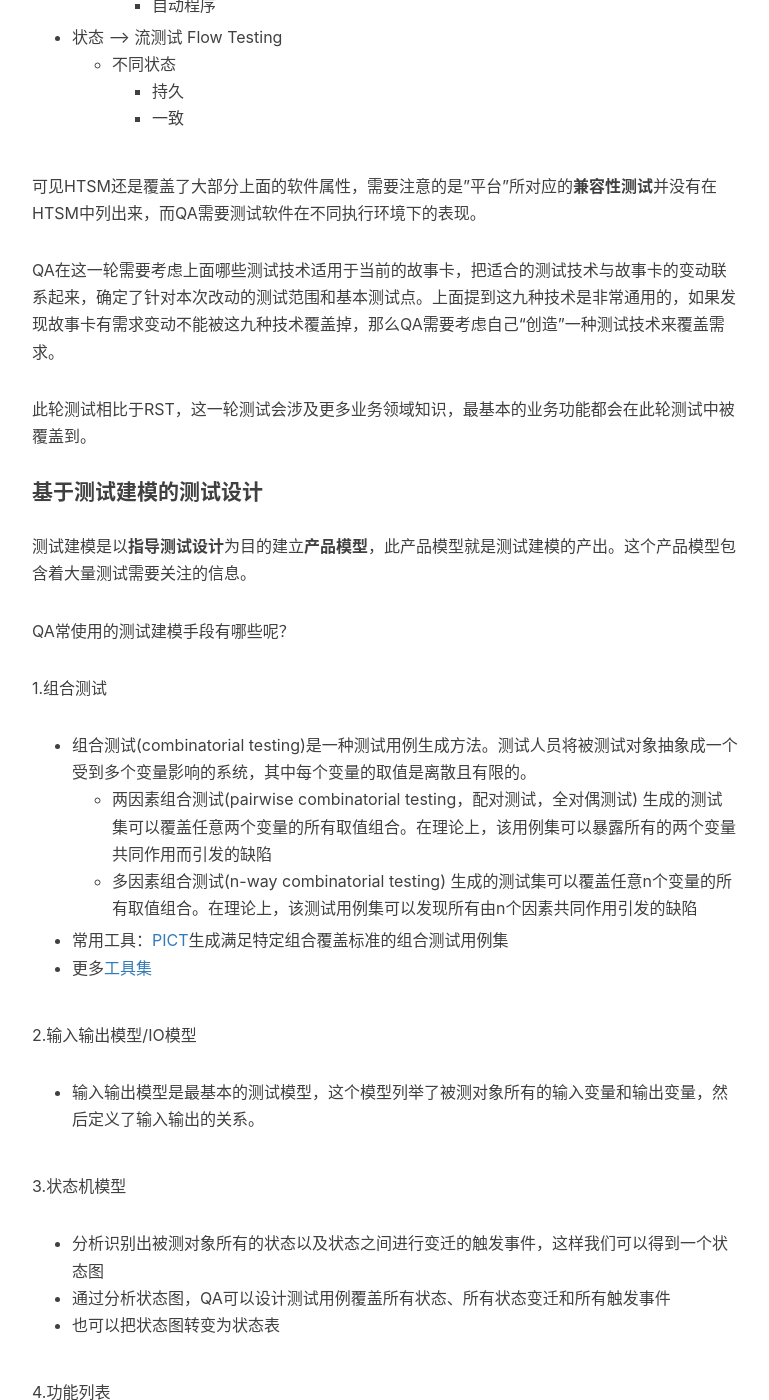
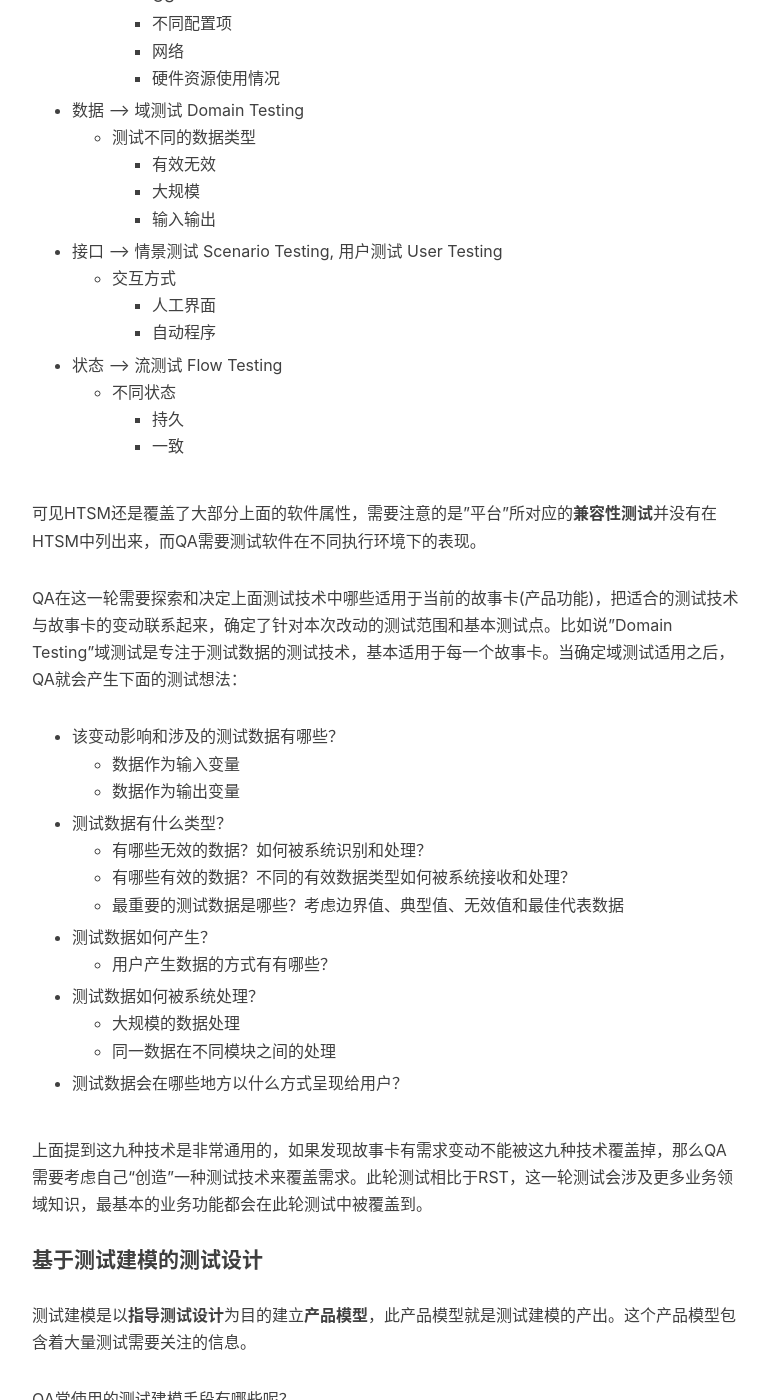
Before and after one commit to DanteYu/DanteYu.github.io, a Jekyll site: the page built from _posts/2017-09-21-testdesigninagile.markdown, in a window 1280 px wide and 1400 px high, scrolled down 7352 px. Shown: the whole window, without its empty margins (233-1002 px from the left). Built offline with Jekyll 4.4.1, drawn with Linux system fonts in a browser that asks for light colours; nearby versions of some CDN libraries; comment, search, counter and statistics services are not loaded; some of the changed text lies outside the part shown.

Commit message:
update test design post

```diff
--- a/_posts/2017-09-21-testdesigninagile.markdown
+++ b/_posts/2017-09-21-testdesigninagile.markdown
@@ -8,9 +8,9 @@ tags:
     - TestDesign
 ---
 
-在敏捷项目的快速迭代中，QA要负责和推动多个活动比如需求分析、过程改进、风险管理、自动化测试开发维护和故事卡验收测试等；其中留给故事卡验收测试的时间是有限甚至是紧迫的，但是质量要求却一点也不能放松。
+在敏捷项目的快速迭代中，QA要负责和推动多个质量保障活动比如需求分析、过程改进、风险管理、自动化测试开发维护和故事卡验收测试等；其中留给故事卡验收测试的时间是有限甚至是紧迫的，但是质量要求却一点也不能放松。
 
-那么如何在敏捷快速迭代交付压力下快速地进行故事卡验收测试？由于故事卡验收测试的测试设计是最花精力和时间的，所以这个问题又可以进一步分解为下面两个子问题：
+那么如何在敏捷快速迭代交付压力下快速地进行故事卡验收测试？由于故事卡验收测试中的测试设计是最花精力和时间的，所以这个问题又可以进一步分解为下面两个子问题：
 1. **如何快速的进行测试设计？**
 2. **如何设计出覆盖率高的测试用例？**
 
@@ -41,9 +41,7 @@ tags:
 ##### 舍弃传统测试设计方法，避免过渡设计，采用思维导图等方式进行粗粒度的快速设计
 在传统的测试设计方法中，QA需要依据需求文档，进行对应功能的详细的用例设计数据设计；然后把测试用例录入到电子表格或是一些测试用例管理工具中比如[Testlink](http://testlink.org/)，[QC](https://en.wikipedia.org/wiki/HP_Quality_Center)等。类似这样的工具都要求测试用例具有非常详细的信息比如测试环境、测试步骤、测试数据测试期待结果，于是QA会花大量的时间在测试用例的设计和编写录入上。
 
-在敏捷项目中，我们提倡采用探索式测试来进行手工验收测试。探索式测试是一种基于反馈的，边设计边执行的测试方法，不会要求详细的脚本化的测试用例，只需要选定某种特殊的测试类型在产品上进行深入的探索。所以，QA们不会使用具体的测试用例管理工具去编写详细的测试用例，而是使用简单的工具(例如思维导图)记录简单的测试想法/测试功能点，在实际的测试执行过程中，会针对某一个测试想法进行探索式测试。
-
-这些测试想法只需要描述清楚测试的功能点是什么，基本的用户场景和数据是什么就可以了。
+在敏捷项目中，我们提倡采用探索式测试来进行手工验收测试。探索式测试是一种基于反馈的，边设计边执行的测试方法，不会要求详细的脚本化的测试用例，只需要选定某种特殊的测试方法在产品上进行深入的探索。所以，QA们不会使用具体的测试用例管理工具去编写详细的测试用例，而是使用简单的工具(例如思维导图)记录简单的测试想法/测试功能点，在实际的测试执行过程中，会针对某一个测试想法进行探索式测试。 这些测试想法/测试功能点只需要描述清楚测试的功能点是什么，基本的用户场景和数据是什么即可，通常来说一句话就能覆盖。此外，使用Gherkin语言描述（前提条件"GIVEN",发生什么操作"WHEN"和结果"THEN"）也是一种方法。
 
 比如对于To Do List这样的一个应用，QA不需要去设计编写繁琐的test cases/steps,只需要写出类似下面的测试想法
 * 测试想法1： 加入一个task，然后完成这个task
@@ -93,10 +91,12 @@ tags:
 
 | 方法名  | 所针对风险 | 测试手段  |
 | ------------- | ------------- | ------------- |
+| 用户界面  | 软件界面易用性差，会让使用者疑惑  | 测试人员漫游用户界面，发现是否有任何令人疑惑、不快、烦躁的界面设计，发现是否有可改进之处  |
+| 错误处理  | 软件的错误处理代码容易出错  | 测试人员尝试着出发软件的错误消息，然后反复执行导致错误消息的操作，以检查错误处理代码是否产生了资源泄露等问题。|
 | 快乐路径  | 软件在典型用户情景中失败  | 测试人员测试产品最简单、最直观、最典型的情景，完成一项或多项用户任务。在此过程中，检查其表现是否符合用户和产品团队对它的期望，而不会让用户感到疑惑、恼怒、挫折等负面情绪  |
 | 挖墙脚  | 软件不能正确处理一些异常情况  | 测试人员启动一项软件操作，然后破坏该操作所依赖的资源，例如删除它要访问的文件、关闭它将访问的网络服务、启动另一个程序去锁住它要修改的数据库表格等。软件应该妥善地处理这些异常，合理地报告所遭遇的问题，不导致严重的故障  |
 | 狗刨  | 当某些操作被反复执行时，软件可能出错  | 测试人员将一组操作重复多次，用并发的流程、嵌套的结构去考验软件。例如，文本编辑软件支持嵌套文本框，于是测试人员就不断在文本框加入新文本框，以增加嵌套层次。当文本框嵌套层次达到上限时，操作这组文本框有可能发现隐藏的缺陷  |
-| 功能交互  | 不同的功能可能由不同的程序员(或同一个程序员在不同时间)编写，它们的逻辑可能不一致  | 测试人员发现相互调用或共享数据的一组功能，然后用夸张的数据或操作来压迫它们，以暴露交互中存在的问题  |
+| 功能交互  | 不同的功能可能由不同的程序员(或同一个程序员在不同时间)编写，它们的逻辑可能不一致  | 测试人员发现相互调用或共享数据的一组功能，然后用夸张的数据或操作来压迫它们，以暴露交互中存在的问题 |
 
 QA在这一轮中通过已有的产品缺陷模型和寻找故事卡改动可能会引起的缺陷来进行测试，这样会快速的找到一些典型的缺陷。如果还没有产品缺陷模型，那就赶快归纳总结出产品发生过的缺陷和发现手段。
 
@@ -120,6 +120,9 @@ HTSM中提供了九种测试技术，这些测试技术用来启发创建测试
 		* 找到产品处理的所有数据。看输出也看输入
 		* 决定哪些特殊的数据需要测试。考虑边界值、典型值、无效值和最佳代表数据
 		* 考虑数据的组合
+    * 数据初始化
+    * 数据默认值
+    * 数据完整性，在不同模块之间的赋值和调用
 
 * **压力测试 Stress Testing**
 	* 描述：用极限行为和数据压迫软件
@@ -182,6 +185,7 @@ HTSM中提供了九种测试技术，这些测试技术用来启发创建测试
   * 代码路径
 * 功能 --> 功能测试 Function Testing
   * 产品功能正常
+  * 产品异常处理
   * 产品符合需求
   * 后台功能正常
 * 业务价值 --> 情景测试 Scenario Testing, 用户测试 User Testing
@@ -211,9 +215,24 @@ HTSM中提供了九种测试技术，这些测试技术用来启发创建测试
 
 可见HTSM还是覆盖了大部分上面的软件属性，需要注意的是"平台"所对应的**兼容性测试**并没有在HTSM中列出来，而QA需要测试软件在不同执行环境下的表现。
 
-QA在这一轮需要考虑上面哪些测试技术适用于当前的故事卡，把适合的测试技术与故事卡的变动联系起来，确定了针对本次改动的测试范围和基本测试点。上面提到这九种技术是非常通用的，如果发现故事卡有需求变动不能被这九种技术覆盖掉，那么QA需要考虑自己“创造”一种测试技术来覆盖需求。
+QA在这一轮需要探索和决定上面测试技术中哪些适用于当前的故事卡(产品功能)，把适合的测试技术与故事卡的变动联系起来，确定了针对本次改动的测试范围和基本测试点。比如说"Domain Testing"域测试是专注于测试数据的测试技术，基本适用于每一个故事卡。当确定域测试适用之后，QA就会产生下面的测试想法：
 
-此轮测试相比于RST，这一轮测试会涉及更多业务领域知识，最基本的业务功能都会在此轮测试中被覆盖到。
+* 该变动影响和涉及的测试数据有哪些？
+  * 数据作为输入变量
+  * 数据作为输出变量
+* 测试数据有什么类型？
+  * 有哪些无效的数据？如何被系统识别和处理？
+  * 有哪些有效的数据？不同的有效数据类型如何被系统接收和处理？
+  * 最重要的测试数据是哪些？考虑边界值、典型值、无效值和最佳代表数据
+* 测试数据如何产生？
+  * 用户产生数据的方式有有哪些？
+* 测试数据如何被系统处理？
+  * 大规模的数据处理
+  * 同一数据在不同模块之间的处理
+* 测试数据会在哪些地方以什么方式呈现给用户？
+
+
+上面提到这九种技术是非常通用的，如果发现故事卡有需求变动不能被这九种技术覆盖掉，那么QA需要考虑自己“创造”一种测试技术来覆盖需求。此轮测试相比于RST，这一轮测试会涉及更多业务领域知识，最基本的业务功能都会在此轮测试中被覆盖到。
 
 #### 基于测试建模的测试设计
 
@@ -229,7 +248,7 @@ QA常使用的测试建模手段有哪些呢？
 * 更多[工具集](http://www.pairwise.org/tools.asp)
 
 2.输入输出模型/IO模型
-* 输入输出模型是最基本的测试模型，这个模型列举了被测对象所有的输入变量和输出变量，然后定义了输入输出的关系。
+* 输入输出模型是最基本的测试模型，这个模型列举了被测对象所有的输入变量和输出变量，然后定义了输入输出的关系。这个模型经常被用来设计数据和流程相关的测试。
 
 3.状态机模型
 * 分析识别出被测对象所有的状态以及状态之间进行变迁的触发事件，这样我们可以得到一个状态图
@@ -293,7 +312,7 @@ QA在这一轮测试中需要利用漫游测试方法带来的启发在每个测
 
 #### 总结
 
-通过改变测试设计方法和精准定位代码变动影响范围，QA可以减少大量测试设计和执行时间。通过五轮不同目的的测试，QA考虑到了一次故事卡变动影响的方方面面，每一轮测试有其独特的使命，只有把所有可行的测试方法都组合起来使用，才能设计出高覆盖率的测试用例。
+通过改变测试设计方法和精准定位代码变动影响范围，QA可以减少大量测试设计和执行时间。通过五轮不同目的的测试，QA考虑到了一次故事卡变动影响的方方面面，每一轮测试有其独特的使命，提高了测试用例覆盖率，避免了测试冗余。只有把所有可行的测试方法都组合起来使用，才能设计出高覆盖率的测试用例。
 
 #### 参考资料
 * [软件测试实战](https://book.douban.com/subject/25839003/)
```
